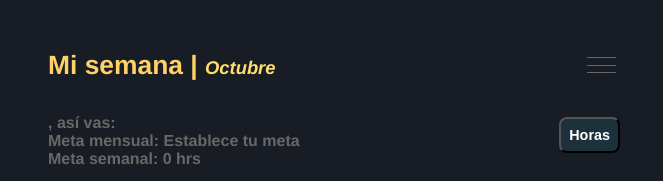
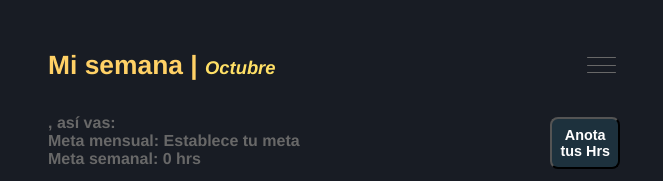
Before and after one commit to VitKall/Horario-semanal, a plain HTML site: page index.html in a window 1280 px wide. Shown: the top 181 px of the page, without its empty margins (308-971 px from the left). Drawn offline with Linux system fonts and the light colour scheme.

Commit message:
Update index.html
Detalle en botón hrs

```diff
--- a/index.html
+++ b/index.html
@@ -38,7 +38,7 @@
         <div id="resumen-mes" class="total-tiempo resumen-izq"></div>
         <!-- Botón "Actualizar hrs" alineado a la derecha -->
         <div class="actualizar-hrs-container">
-            <button class="actualizar-hrs-btn" onclick="abrirFormularioActualizarHrs()">Horas</button>
+            <button class="actualizar-hrs-btn" onclick="abrirFormularioActualizarHrs()">Anota<br>tus Hrs</button>
         </div>
         <div id="total-semanal" class="total-tiempo"></div>
     </header>
```
